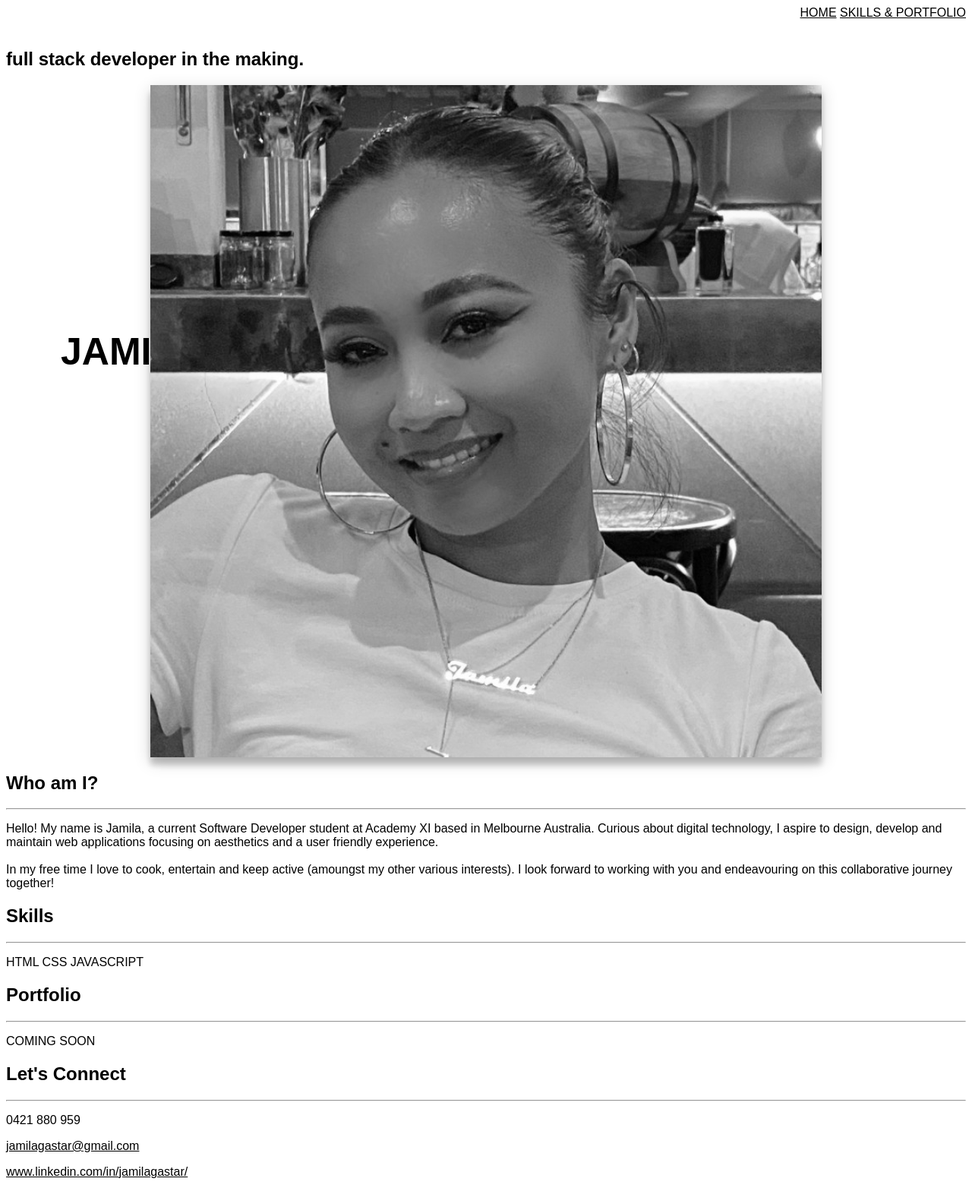
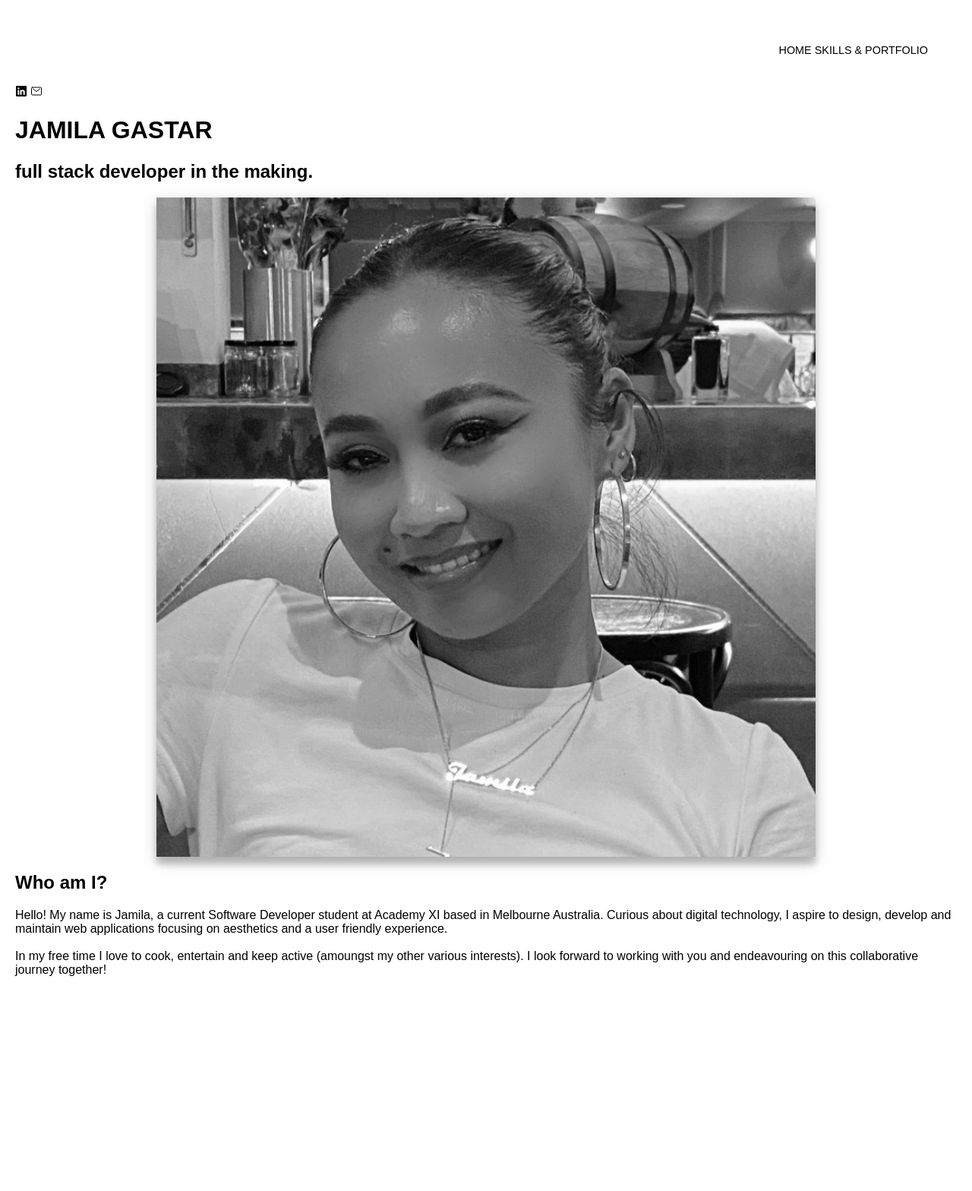
Before and after one commit to JamilaGastar/phase0projectsamplewebsite, a plain HTML site: page index.html in a window 1280 px wide. Shown: the whole page at 76% size. After the commit the page ends 1306 px from the top, so only its background shows below. Drawn offline with nearby package versions, Linux system fonts and the light colour scheme.

Commit message:
added email and linked in icons and links, removed contact section

```diff
--- a/index.html
+++ b/index.html
@@ -8,27 +8,31 @@
     <link rel="stylesheet" href="style.css" />
   </head>
   <body>
-    <!-- NAVIGATION MENU-->
+    <!-- Navigation Bar -->
     <nav>
-      <a href = "#">HOME</a>
-      <a href = "#">SKILLS & PORTFOLIO</a>
+      <a href="index.html">HOME</a>
+      <a href="portfolio.html">SKILLS & PORTFOLIO</a>
     </nav>
+    <!-- Email and LinkedIn handles-->
+    <a href="http://www.linkedin.com/in/jamilagastar/" target="_blank"
+      ><ion-icon name="logo-linkedin"></ion-icon
+    ></a>
+    <a href="mailto:jamilagastar@gmail.com:" target="_blank"
+      ><ion-icon name="mail-outline"></ion-icon
+    ></a>
 
-  <br>
     <!-- Header -->
-  <div class="box">
     <header>
       <h1>JAMILA GASTAR</h1>
-      <h2>full stack developer in the making.</h2>
     </header>
-    <!-- Profile photo and about me section-->
-    <img class ="profile-photo" src="./profilephoto.jpg" alt="profile photo">
+    <h2>full stack developer in the making.</h2>
+    <!-- Profile photo -->
+    <div class="content-wrapper">
+      <img class="profile-photo" src="./profilephoto.jpg" alt="profile photo" />
     </div>
-
+    <!-- Who am I section -->
     <main>
-      <h2 class="'whoami">Who am I?</h2>
-      <hr class="w3-opacity" />
-      <p></p>
+      <h2>Who am I?</h2>
       <p class="about-me">
         Hello! My name is Jamila, a current Software Developer student at
         Academy XI based in Melbourne Australia. Curious about digital
@@ -40,25 +44,14 @@
         other various interests). I look forward to working with you and
         endeavouring on this collaborative journey together!
       </p>
-
-<!-- Skills section -->
-      <h2>Skills</h2>
-      <hr class="w3-opacity" />
-<p>HTML CSS JAVASCRIPT</p>
-
-<!-- Portfolio section -->
-<h2>Portfolio</h2>
-      <hr class="w3-opacity" />
-      <p>COMING SOON</p>
-
-<!-- Contact Section -->
-        <h2>Let's Connect</h2>
-        <hr class="w3-opacity" />
-        <p>0421 880 959</p>
-        <p><a href="mailto:jamilagastar@gmail.com:">jamilagastar@gmail.com</a></p>
-        <p><a href="http://www.linkedin.com/in/jamilagastar/" target="blank">www.linkedin.com/in/jamilagastar/</a></p>
-          </li>
-      </div>
     </main>
+    <script
+      type="module"
+      src="https://unpkg.com/ionicons@5.5.2/dist/ionicons/ionicons.esm.js"
+    ></script>
+    <script
+      nomodule
+      src="https://unpkg.com/ionicons@5.5.2/dist/ionicons/ionicons.js"
+    ></script>
   </body>
 </html>
--- a/style.css
+++ b/style.css
@@ -1,35 +1,21 @@
 body {
-  background-color: rgba(255, 255, 255, 0.658);
   font-family: "montserrat", sans-serif;
+  margin: 20px;
 }
 
 nav {
   text-align: right;
+  padding: 38px;
+  font-size: 0.9em;
 }
 
 nav a:hover {
   color: #c699de;
+  text-decoration: none;
 }
 
-.text-box {
-  position: absolute;
-  width: 100%;
-}
-
-h1 {
-  font-size: 50px;
-  font-family: "Raleway", sans-serif;
-  position: absolute;
-  top: 400px;
-  left: 80px;
-}
-
-.whoami h2 {
-  font-size: 50px;
-  font-family: "Raleway", sans-serif;
-  position: absolute;
-  top: 400px;
-  left: 80px;
+nav a {
+  text-decoration: none;
 }
 
 h2:hover {
```
Also changed, not shown: portfolio.html (+34 -0 lines).
